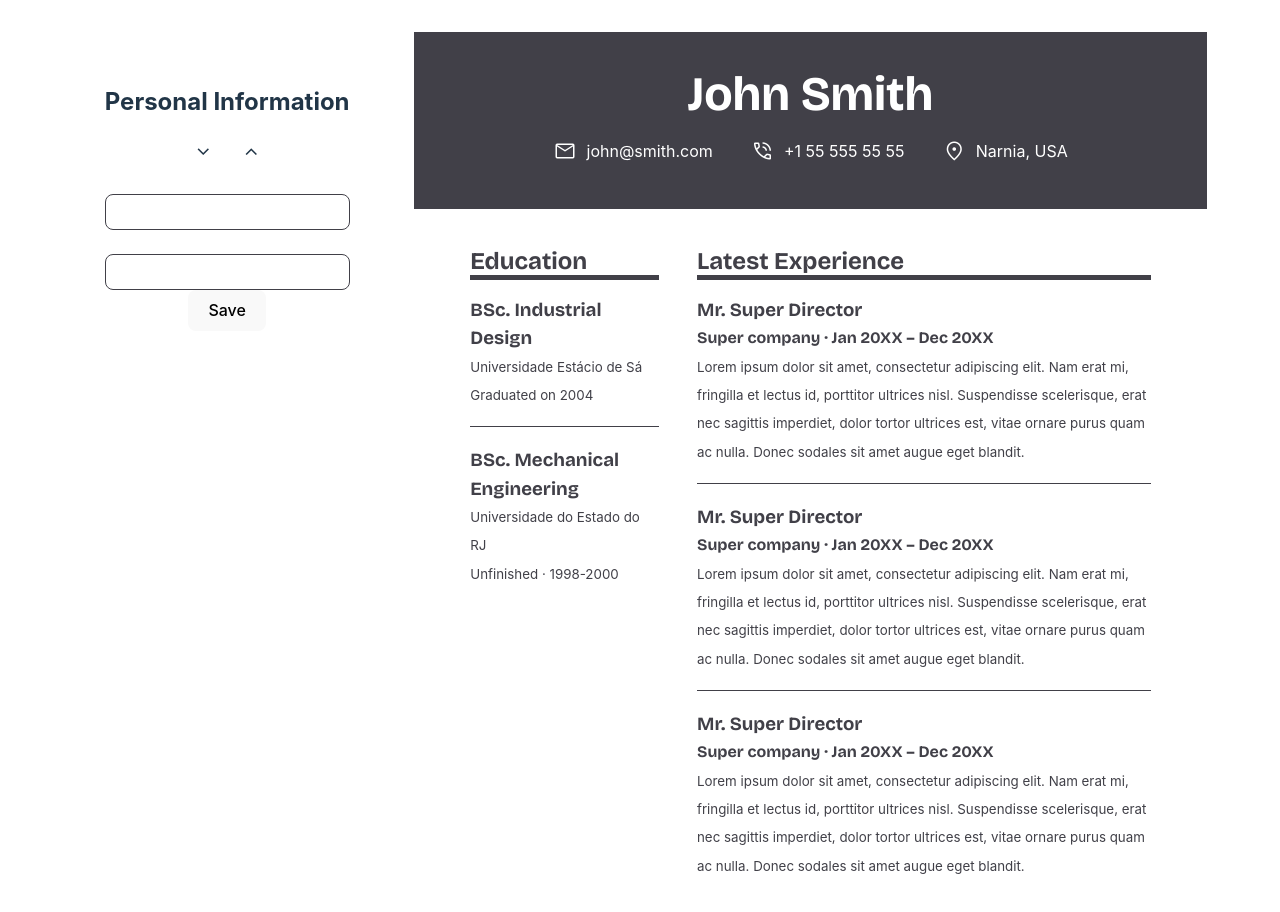
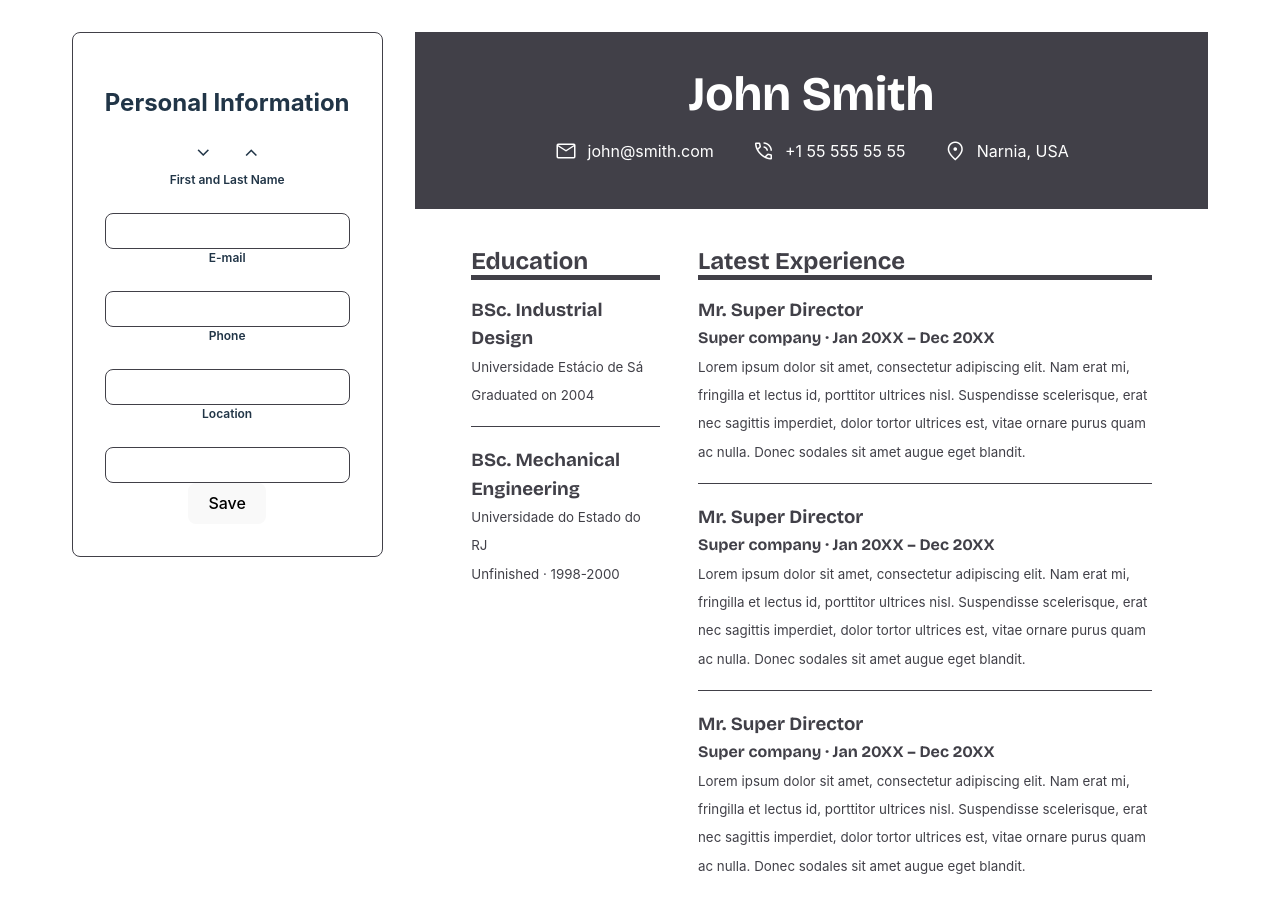
Before and after one commit to brunosra/top-cv-builder, a React (Vite) app: page / in a window 1280 px wide. Shown: the top 912 px of the page. Built offline with nearby package versions, Linux system fonts and the light colour scheme.

Commit message:
Encapsulate form in component

```diff
--- a/src/App.jsx
+++ b/src/App.jsx
@@ -1,6 +1,7 @@
 import { useState } from "react";
 import Resume from "./Resume";
-import TextField from "./components/TextField";
+// import TextField from "./components/TextField";
+import CardFields from "./components/CardFields";
 import "./App.css";
 
 function App() {
@@ -16,19 +17,7 @@ function App() {
     <>
       {console.log(data)}
       <div className="forms-sidebar">
-        <div className="card">
-          <div className="header">
-            <h2>Personal Information</h2>
-            <span className="material-symbols-outlined">
-              expand_more expand_less
-            </span>
-          </div>
-          <div className="body">
-            <TextField name="bunda" handleChange={handleTextFieldChange} />
-            <TextField name="teste" handleChange={handleTextFieldChange} />
-            <button>Save</button>
-          </div>
-        </div>
+        <CardFields handleTextFieldChange={handleTextFieldChange} />
       </div>
       <Resume
         name="John Smith"
--- /dev/null
+++ b/src/components/CardFields.css
@@ -0,0 +1,4 @@
+.card {
+  border: 1px solid #414048;
+  border-radius: 0.5rem;
+}
--- /dev/null
+++ b/src/components/CardFields.jsx
@@ -0,0 +1,42 @@
+import TextField from "./TextField";
+import "./CardFields.css";
+
+function CardFields({ handleTextFieldChange }) {
+  return (
+    <div className="card" id="form">
+      <div className="header">
+        <h2>Personal Information</h2>
+        <span className="material-symbols-outlined">
+          expand_more expand_less
+        </span>
+      </div>
+      <div className="body">
+        <form action="#">
+          <TextField
+            name="name"
+            label="First and Last Name"
+            handleChange={handleTextFieldChange}
+          />
+          <TextField
+            name="email"
+            label="E-mail"
+            handleChange={handleTextFieldChange}
+          />
+          <TextField
+            name="phone"
+            label="Phone"
+            handleChange={handleTextFieldChange}
+          />
+          <TextField
+            name="location"
+            label="Location"
+            handleChange={handleTextFieldChange}
+          />
+          <button>Save</button>
+        </form>
+      </div>
+    </div>
+  );
+}
+
+export default CardFields;
```
